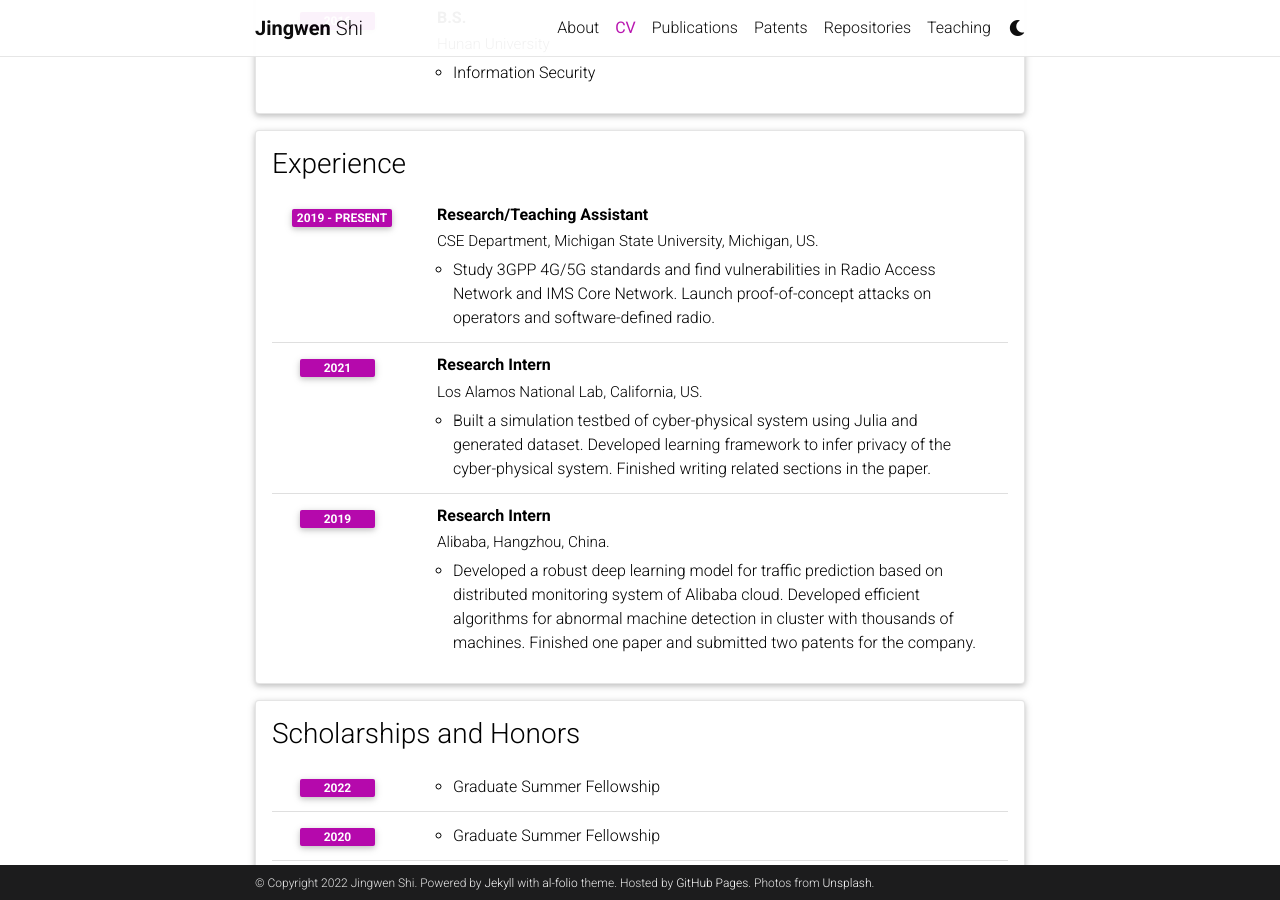
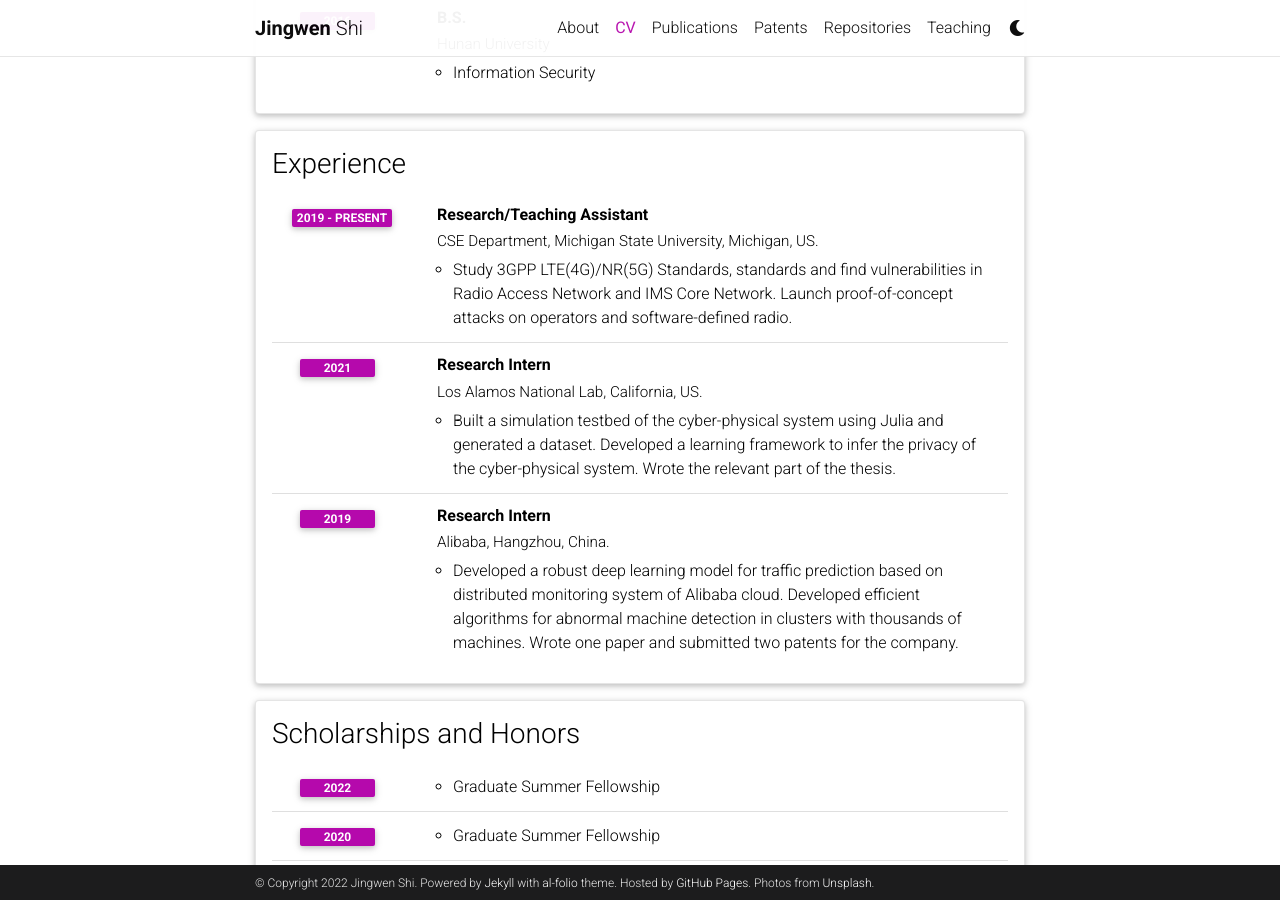
Before and after one commit to Shijingwen/try, a Jekyll site: the page built from _pages/2-cv.md, in a window 1280 px wide and 900 px high, scrolled down 663 px. Built offline with Jekyll 4.4.1, drawn with Linux system fonts in a browser that asks for light colours; comment, search, counter and statistics services are not loaded; a style sheet for code colours, icons or effects is not loaded.

Commit message:
grammar error

```diff
--- a/_data/cv.yml
+++ b/_data/cv.yml
@@ -36,19 +36,19 @@
       institution: CSE Department, Michigan State University, Michigan, US.
       year: 2019 - present
       description:
-        - Study 3GPP 4G/5G standards and find vulnerabilities in Radio Access Network and IMS Core Network. Launch proof-of-concept attacks on operators and software-defined radio.
+        - Study 3GPP LTE(4G)/NR(5G) Standards,  standards and find vulnerabilities in Radio Access Network and IMS Core Network. Launch proof-of-concept attacks on operators and software-defined radio.
 
     - title: Research Intern
       institution: Los Alamos National Lab, California, US.
       year: 2021
       description:
-        - Built a simulation testbed of cyber-physical system using Julia and generated dataset. Developed learning framework to infer privacy of the cyber-physical system. Finished writing related sections in the paper.
+        - Built a simulation testbed of the cyber-physical system using Julia and generated a dataset. Developed a learning framework to infer the privacy of the cyber-physical system. Wrote the relevant part of the thesis.
 
     - title: Research Intern
       institution: Alibaba, Hangzhou, China.
       year: 2019
       description:
-        - Developed a robust deep learning model for traffic prediction based on distributed monitoring system of Alibaba cloud. Developed efficient algorithms for abnormal machine detection in cluster with thousands of machines. Finished one paper and submitted two patents for the company.
+        - Developed a robust deep learning model for traffic prediction based on distributed monitoring system of Alibaba cloud. Developed efficient algorithms for abnormal machine detection in clusters with thousands of machines. Wrote one paper and submitted two patents for the company.
 
 
 - title: Scholarships and Honors
```
